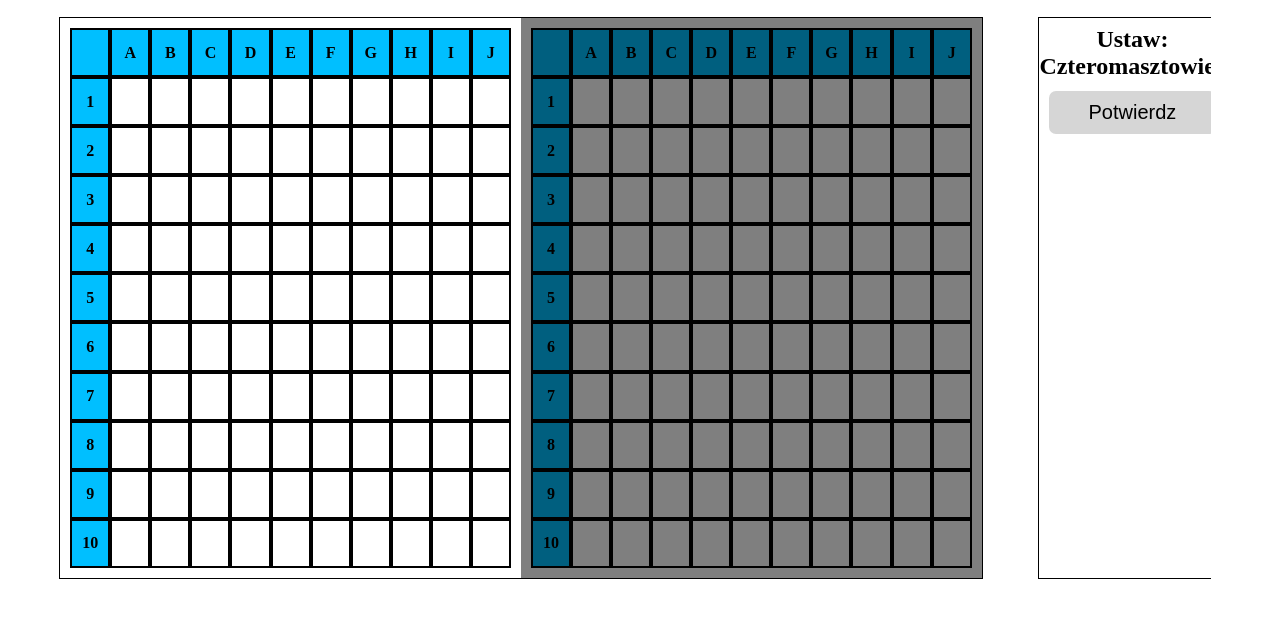
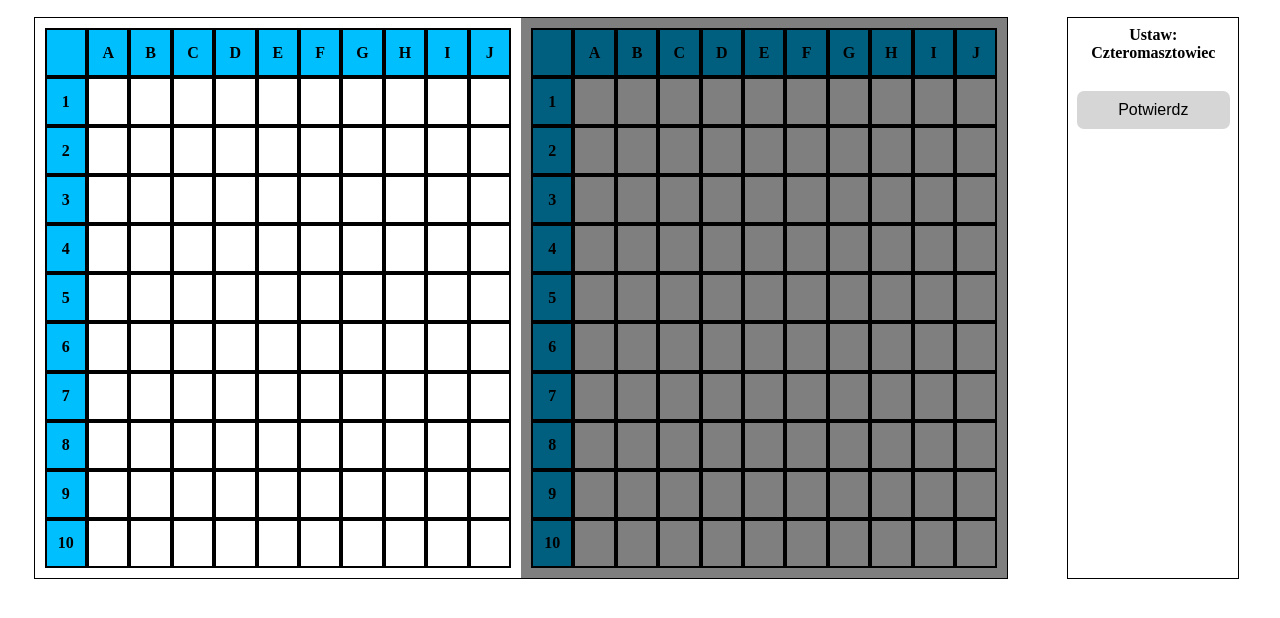
Before and after one commit to AliakseiDatskevich/statki2018, a plain HTML site: page html/game.html in a window 1280 px wide. Shown: the part 60-678 px from the top of the page. Drawn offline with nearby package versions, Linux system fonts and the light colour scheme.

Commit message:
Landscape/portrait modes added

```diff
--- a/html/game.html
+++ b/html/game.html
@@ -3,7 +3,8 @@
 <head>
     <script src="https://ajax.googleapis.com/ajax/libs/jquery/3.2.1/jquery.min.js"></script>
     <script src="game_script.js"></script>
-    <link rel="stylesheet" href="game_style.css">
+    <link rel="stylesheet" media="all and (orientation:landscape)" href="landscape.css">
+    <link rel="stylesheet" media="all and (orientation:portrait)" href="portrait.css">
     <title>Statki 2018</title>
 </head>
 <body>
@@ -11,7 +12,6 @@
 <div id="game">
 
     <div id="boardWrapper">
-
         <div id="board"></div>
         <div id="opponentBoard">
             <div id="overlay"></div>
--- /dev/null
+++ b/html/landscape.css
@@ -0,0 +1,183 @@
+* {
+    padding: 0;
+    border: 0;
+}
+
+h1 {
+    width: 100%;
+    margin: 20px;
+    padding: 0;
+    text-align: center;
+}
+
+#game{
+    position: absolute;
+    width: 95%;
+    height: 75vh;
+    overflow: hidden;
+    margin-left: 2%;
+    display: flex
+
+}
+
+
+#boardWrapper {
+    position: absolute;
+    width: 80%;
+    height: 70vh;
+    overflow: hidden;
+    display: flex;
+    border: thin solid black;
+}
+
+#board {
+    padding: 0px;
+    background-color: white;
+    width: 50%;
+    display: flex;
+    flex-wrap: wrap;
+    margin: 10px;
+}
+
+#opponentBoard {
+    padding: 0px;
+    width: 50%;
+    display: flex;
+    flex-wrap: wrap;
+    margin: 10px;
+}
+
+#menu {
+    border: thin solid black;
+    margin-left: 85% ;
+    display: flex;
+    width: 14%;
+    height: 70vh;
+    flex-direction: column;
+}
+
+.btnDisabled {
+    border-radius: 7px;
+    font-family: Arial;
+    font-size: 2vh;
+    background: #d6d6d6;
+    padding: 10px 20px 10px 20px;
+    text-decoration: none;
+    margin: 5%;
+}
+
+.btn {
+    border-radius: 7px;
+    font-family: Arial;
+    font-size: 2vh;
+    background: #3498db;
+    padding: 10px 20px 10px 20px;
+    text-decoration: none;
+    margin: 5%;
+}
+
+.btn:hover {
+    background: #3cb0fd;
+    text-decoration: none;
+}
+
+.tile {
+    width: 10%;
+    height: 10%;
+    box-sizing: border-box;
+}
+
+.opponentTile {
+    text-align: center;
+    width: 100%;
+    height: 100%;
+    display: flex;
+    justify-content: center;
+    align-items: center;
+    font-size: 3vh;
+}
+
+.positionTile{
+    display: flex;
+    justify-content: center;
+    align-items: center;
+    font-weight: bold;
+    border: 2px solid;
+    background-color: deepskyblue;
+}
+
+.white {
+    background-color: white;
+    color: black;
+    border: 2px solid;
+}
+
+
+
+.green {
+    background-color: lightgreen;
+    color: black;
+    border: 3px solid;
+
+}
+
+#currentAction {
+    width: 100%;
+    height: 10%;
+    margin-top: 1vh;
+    font-size: 2vh;
+    font-weight: bold;
+    justify-content: center;
+    text-align: center;
+    display: flex;
+}
+
+#shotTilePositionInput {
+    width: 100%;
+    height: 10%;
+    margin-top: 1vh;
+    font-size: 3vh;
+    display: flex;;
+}
+
+#overlay {
+    position: absolute; /* could also be absolute */
+    top: 0;
+    left: 50%;
+    height: 100%;
+    width: 100%;
+    z-index: 1;
+    background-color: rgba(0,0,0,0.5);
+}
+
+.hover {
+    -webkit-box-shadow: inset 0px 0px 5px 5px rgba(50, 150, 25, .5);
+    box-shadow: inset 0px 0px 5px 5px rgba(50, 150, 25, .5);
+}
+
+.hoverRed {
+    -webkit-box-shadow: inset 0px 0px 5px 5px rgba(50, 150, 25, .5);
+    box-shadow: inset 0px 0px 5px 5px rgba(255, 0, 0, .5);
+}
+
+.smoothmove {
+    -webkit-transition: top 0.35s ease-in-out, left 0.35s ease-in-out;
+    -moz-transition: top 0.35s ease-in-out, left 0.35s ease-in-out;
+    -ms-transition: top 0.35s ease-in-out, left 0.35s ease-in-out;
+    -o-transition: top 0.35s ease-in-out, left 0.35s ease-in-out;
+    transition: top 0.35s ease-in-out, left 0.35s ease-in-out;
+}
+
+.smoothfade {
+    -webkit-transition: box-shadow 0.25s ease-out;
+    -moz-transition: box-shadow 0.25s ease-out;
+    -ms-transition: box-shadow 0.25s ease-out;
+    -o-transition: box-shadow 0.25s ease-out;
+    transition: box-shadow 0.25s ease-out;
+
+    -webkit-transition: background-color 0.25s ease-in;
+    -moz-transition: background-color 0.25s ease-in;
+    -ms-transition: background-color 0.25s ease-in;
+    -o-transition: background-color 0.25s ease-in;
+    transition: background-color 0.25s ease-in;
+}
--- a/html/game_style.css
+++ b/html/portrait.css
@@ -10,30 +10,29 @@ h1 {
     text-align: center;
 }
 
-#game{
+#game {
     position: absolute;
-    width: 90%;
-    height: 75vh;
+    width: 95%;
+    height: 85vh;
     overflow: hidden;
-    margin-left: 4%;
-    display: flex
-
+    margin-left: 2%;
+    display: flex;
 }
-
 
 #boardWrapper {
     position: absolute;
     width: 80%;
-    height: 70vh;
+    height: 100%;
     overflow: hidden;
     display: flex;
     border: thin solid black;
+    flex-direction: column;
 }
 
 #board {
     padding: 0px;
     background-color: white;
-    width: 50%;
+    height: 50%;
     display: flex;
     flex-wrap: wrap;
     margin: 10px;
@@ -41,7 +40,7 @@ h1 {
 
 #opponentBoard {
     padding: 0px;
-    width: 50%;
+    height: 50%;
     display: flex;
     flex-wrap: wrap;
     margin: 10px;
@@ -49,17 +48,17 @@ h1 {
 
 #menu {
     border: thin solid black;
-    margin-left: 85% ;
+    margin-left: 85%;
     display: flex;
-    width: 30vh;
-    height: 70vh;
+    width: 14%;
+    height: 50%;
     flex-direction: column;
 }
 
 .btnDisabled {
     border-radius: 7px;
     font-family: Arial;
-    font-size: 20px;
+    font-size: 1vh;
     background: #d6d6d6;
     padding: 10px 20px 10px 20px;
     text-decoration: none;
@@ -69,7 +68,7 @@ h1 {
 .btn {
     border-radius: 7px;
     font-family: Arial;
-    font-size: 20px;
+    font-size: 1vh;
     background: #3498db;
     padding: 10px 20px 10px 20px;
     text-decoration: none;
@@ -97,7 +96,7 @@ h1 {
     font-size: 3vh;
 }
 
-.positionTile{
+.positionTile {
     display: flex;
     justify-content: center;
     align-items: center;
@@ -112,8 +111,6 @@ h1 {
     border: 2px solid;
 }
 
-
-
 .green {
     background-color: lightgreen;
     color: black;
@@ -125,10 +122,11 @@ h1 {
     width: 100%;
     height: 10%;
     margin-top: 1vh;
-    font-size: 3vh;
+    font-size: 1vh;
     font-weight: bold;
     text-align: center;
     display: flex;
+    justify-content: center;
 }
 
 #shotTilePositionInput {
@@ -141,12 +139,12 @@ h1 {
 
 #overlay {
     position: absolute; /* could also be absolute */
-    top: 0;
-    left: 50%;
+    top: 50%;
+    left: 0px;
     height: 100%;
     width: 100%;
     z-index: 1;
-    background-color: rgba(0,0,0,0.5);
+    background-color: rgba(0, 0, 0, 0.5);
 }
 
 .hover {
```
